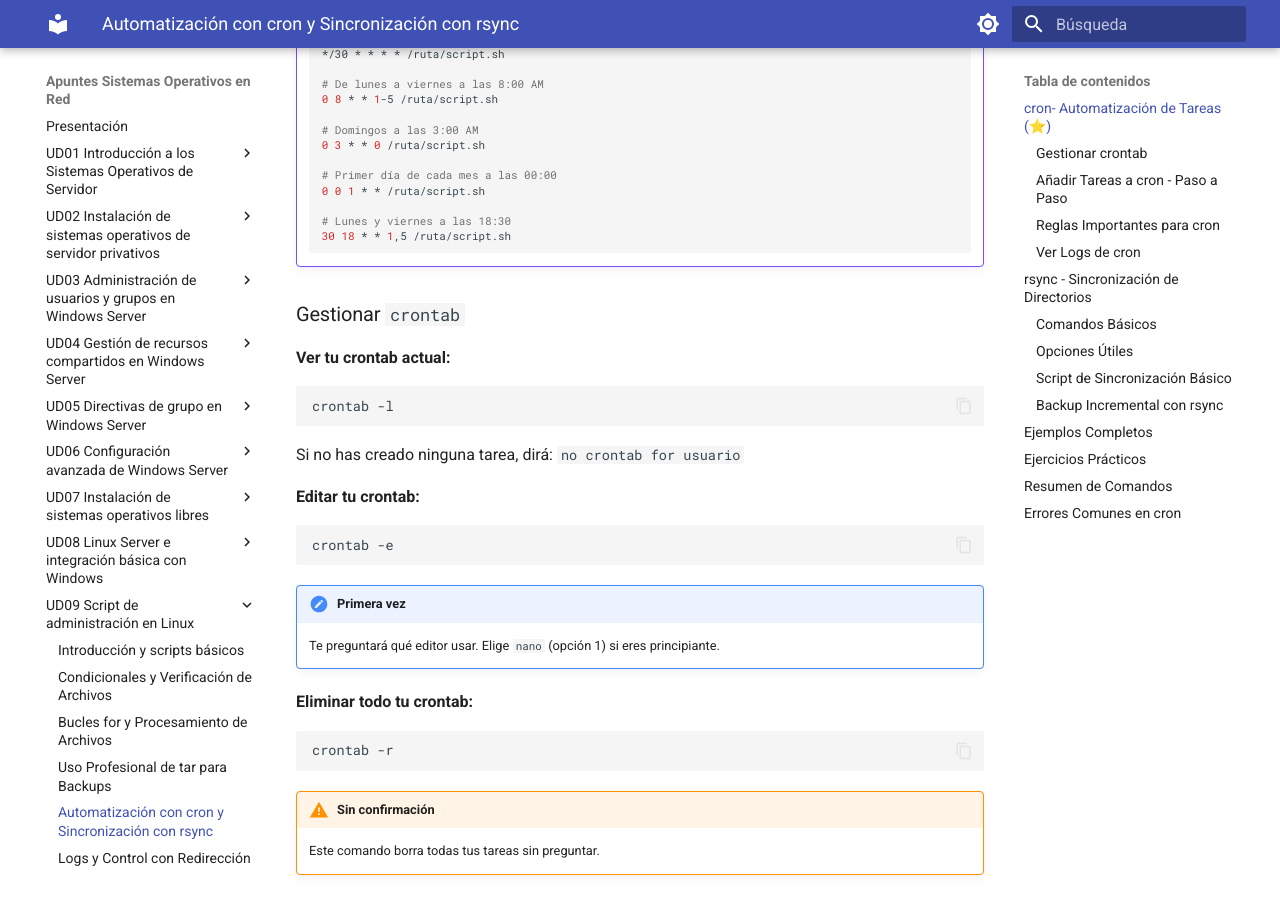
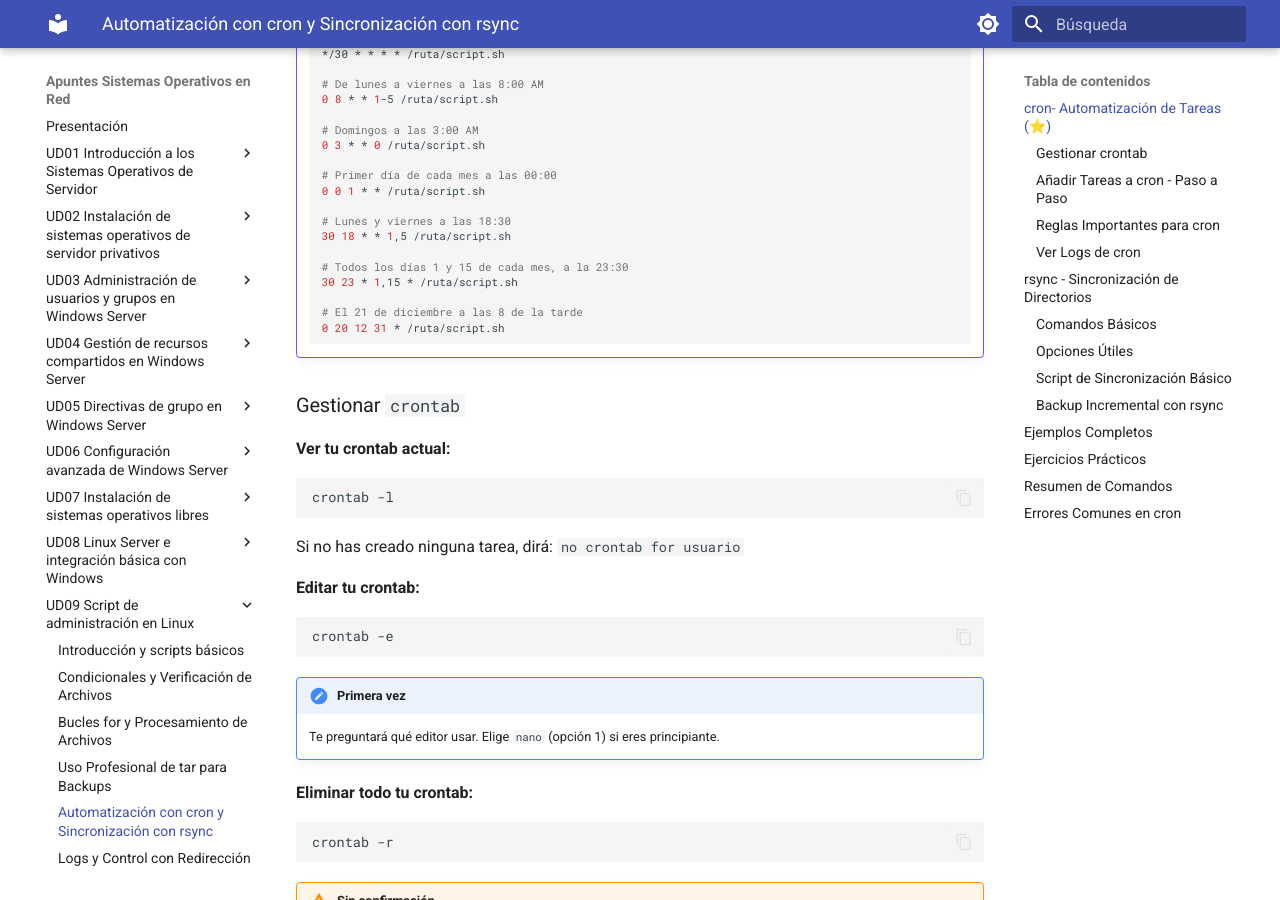
Before and after one commit to apuntes-sergio/sox, an MkDocs documentation site: the page built from docs/09_05_rsync_cron.md, in a window 1280 px wide and 900 px high, scrolled down 1476 px. Built offline with MkDocs 1.6.1 and Material for MkDocs 9.7.7, drawn with Linux system fonts in a browser that asks for light colours.

Commit message:
Revision tar y cron linux

````diff
--- a/docs/09_05_rsync_cron.md
+++ b/docs/09_05_rsync_cron.md
@@ -72,6 +72,12 @@ Cada línea en el crontab tiene este formato:
 
     # Lunes y viernes a las 18:30
     30 18 * * 1,5 /ruta/script.sh
+
+    # Todos los días 1 y 15 de cada mes, a la 23:30
+    30 23 * 1,15 * /ruta/script.sh
+
+    # El 21 de diciembre a las 8 de la tarde
+    0 20 12 31 * /ruta/script.sh
     ```
 
 ### Gestionar `crontab`
````
